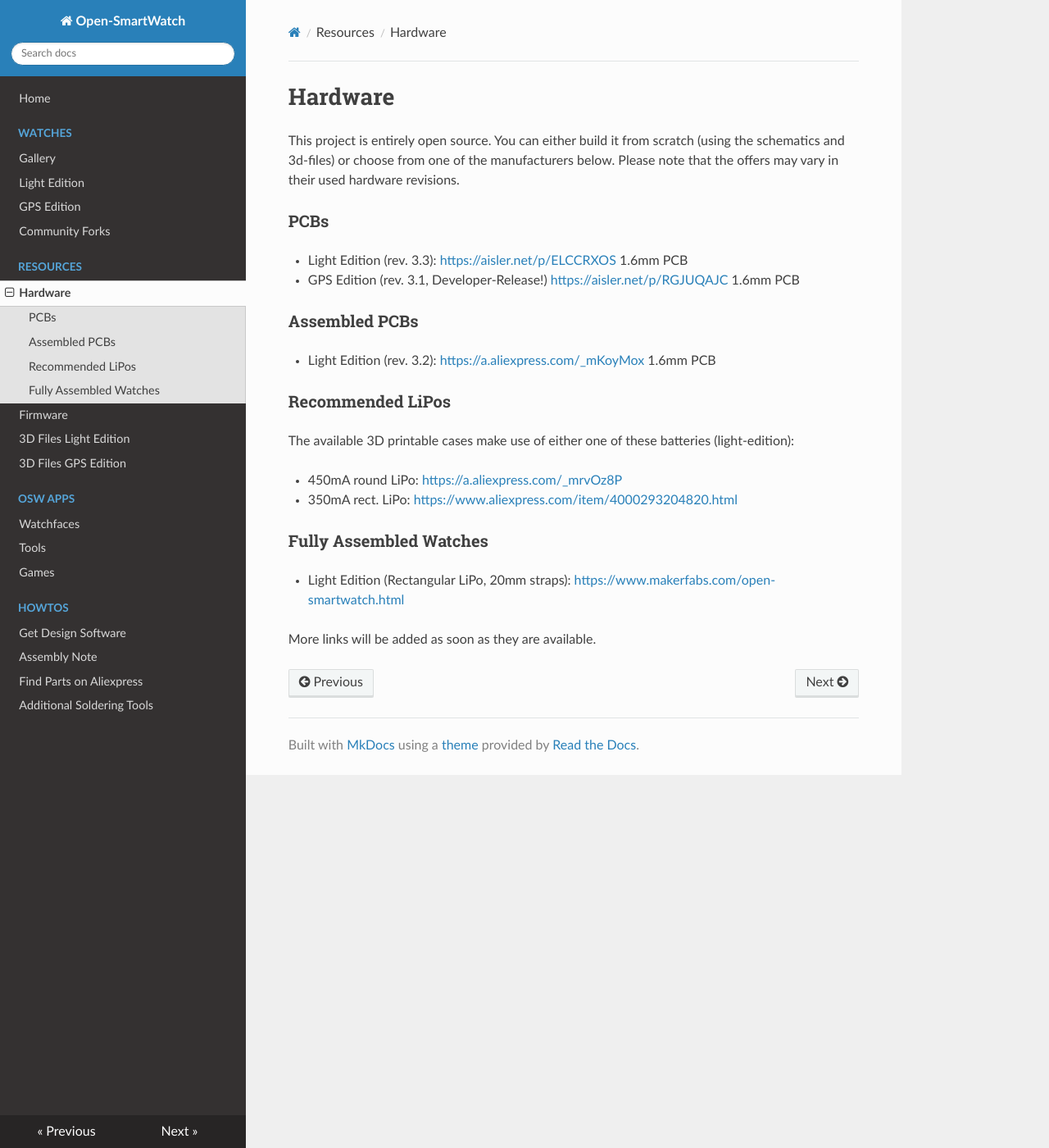
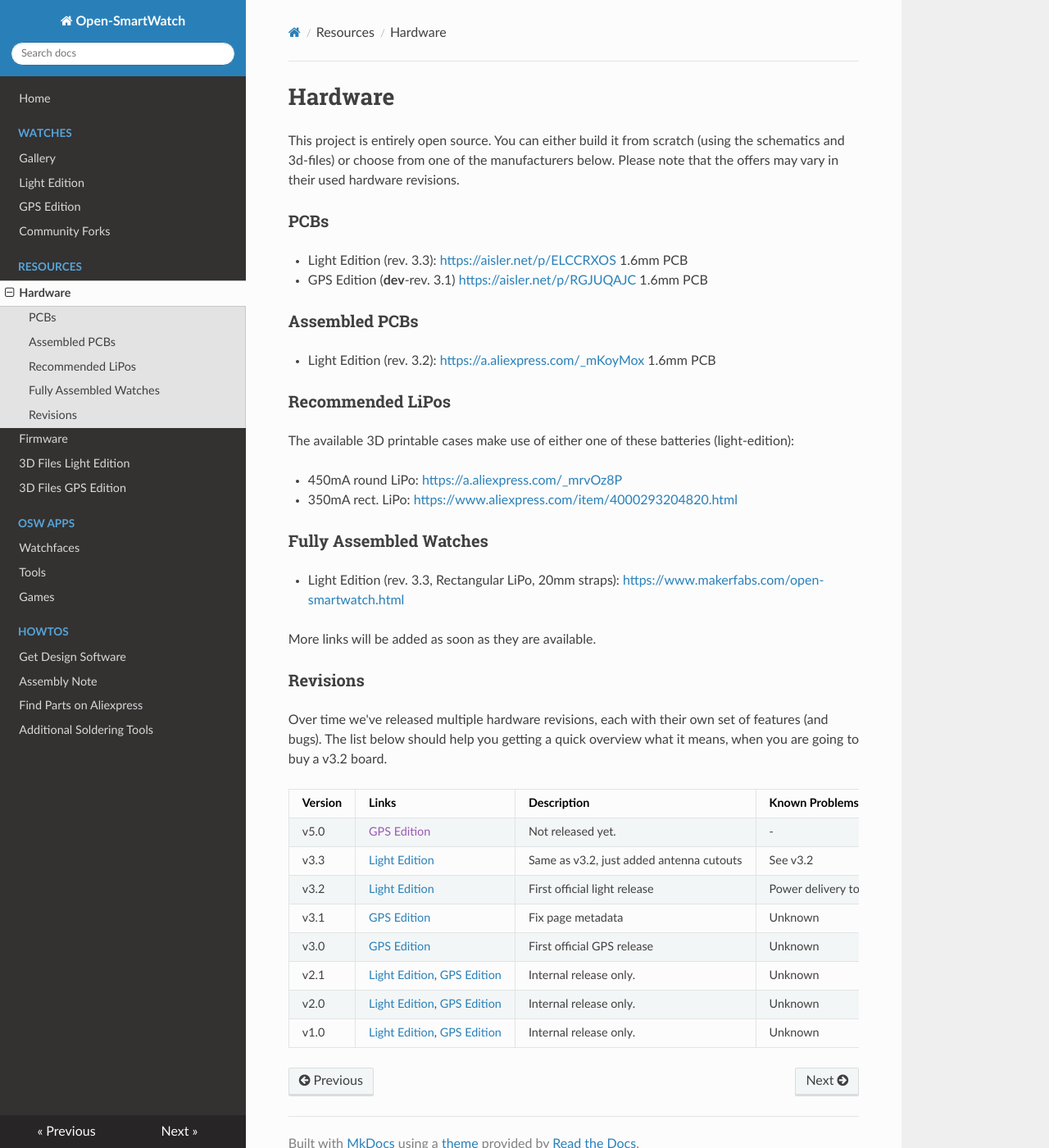
Before and after one commit to Open-Smartwatch/open-smartwatch.github.io, an MkDocs documentation site: the page built from docs/resources/hardware.md, in a window 1280 px wide and 1400 px high. Shown: the whole window at 82% size. Built offline with MkDocs 1.6.1, drawn with Linux system fonts in a browser that asks for light colours; nearby versions of some CDN libraries.

Commit message:
Added revision table and deduplicated download links

```diff
--- a/docs/resources/hardware.md
+++ b/docs/resources/hardware.md
@@ -5,7 +5,7 @@ This project is entirely open source. You can either build it from scratch (usin
 ### PCBs
 
 * Light Edition (rev. 3.3): [https://aisler.net/p/ELCCRXOS](https://aisler.net/p/ELCCRXOS) 1.6mm PCB
-* GPS Edition (rev. 3.1, Developer-Release!) [https://aisler.net/p/RGJUQAJC](https://aisler.net/p/RGJUQAJC) 1.6mm PCB
+* GPS Edition (**dev**-rev. 3.1) [https://aisler.net/p/RGJUQAJC](https://aisler.net/p/RGJUQAJC) 1.6mm PCB
 
 ### Assembled PCBs
 
@@ -20,6 +20,21 @@ The available 3D printable cases make use of either one of these batteries (ligh
 
 ### Fully Assembled Watches
 
-* Light Edition (Rectangular LiPo, 20mm straps): [https://www.makerfabs.com/open-smartwatch.html](https://www.makerfabs.com/open-smartwatch.html)
+* Light Edition (rev. 3.3, Rectangular LiPo, 20mm straps): [https://www.makerfabs.com/open-smartwatch.html](https://www.makerfabs.com/open-smartwatch.html)
 
 More links will be added as soon as they are available.
+
+### Revisions
+
+Over time we've released multiple hardware revisions, each with their own set of features (and bugs). The list below should help you getting a quick overview what it means, when you are going to buy a v3.2 board.
+
+Version | Links | Description  | Known Problems
+----------- | ----------- | ------------ | -----------
+v5.0 | [GPS Edition]() | Not released yet. | -
+v3.3 | [Light Edition](https://github.com/Open-Smartwatch/open-smartwatch-light/releases/tag/v3.3) | Same as v3.2, just added antenna cutouts | See v3.2
+v3.2 | [Light Edition](https://github.com/Open-Smartwatch/open-smartwatch-light/releases/tag/v3.2) | First official light release | Power delivery too weak (300mA instead of 500mA) - results in crashes during WiFi usage.
+v3.1 | [GPS Edition](https://github.com/Open-Smartwatch/open-smartwatch-gps/releases/tag/v3.1) | Fix page metadata | Unknown
+v3.0 | [GPS Edition](https://github.com/Open-Smartwatch/open-smartwatch-gps/releases/tag/v3.0) | First official GPS release | Unknown
+v2.1 | [Light Edition](https://github.com/Open-Smartwatch/open-smartwatch-light/releases/tag/v2.1), [GPS Edition](https://github.com/Open-Smartwatch/open-smartwatch-gps/releases/tag/v2.1) | Internal release only. | Unknown
+v2.0 | [Light Edition](https://github.com/Open-Smartwatch/open-smartwatch-light/releases/tag/v2.0), [GPS Edition](https://github.com/Open-Smartwatch/open-smartwatch-gps/releases/tag/v2.0) | Internal release only. | Unknown
+v1.0 | [Light Edition](https://github.com/Open-Smartwatch/open-smartwatch-light/releases/tag/v1.0), [GPS Edition](https://github.com/Open-Smartwatch/open-smartwatch-gps/releases/tag/v1.0) | Internal release only. | Unknown
```
Also changed, not shown: docs/watches/gps-edition.md (+3 -3 lines), docs/watches/light-edition.md (+3 -3 lines).
